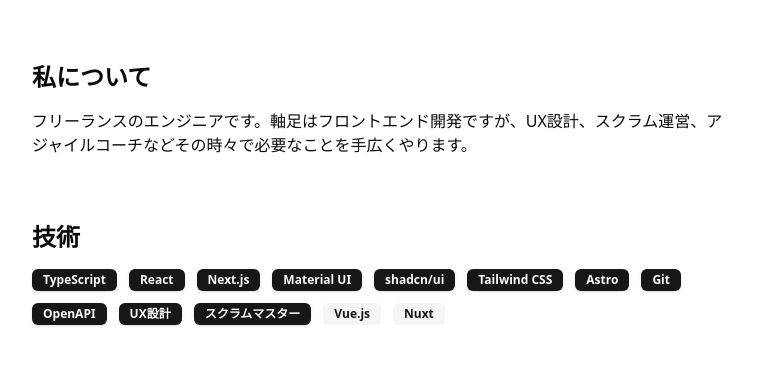
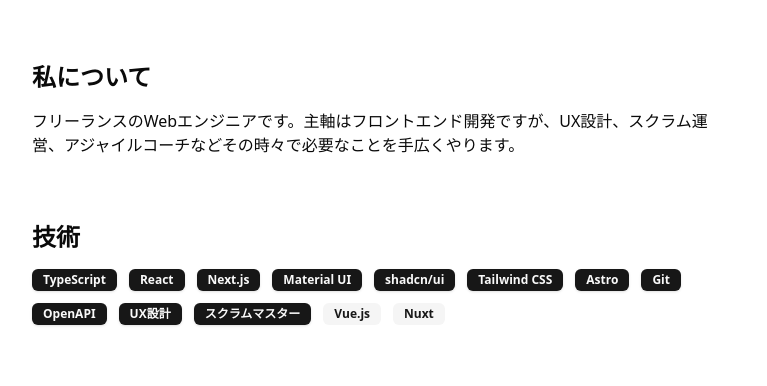
Before and after one commit to hikarock/hikarock.dev, an Astro site: page / in a window 1280 px wide. Shown: the part 143-529 px from the top of the page, without its empty margins (256-1023 px from the left). Built offline with nearby package versions, Linux system fonts and the light colour scheme; Astro itself is replaced by a stand-in of ours.

Commit message:
コンテンツ更新

```diff
--- a/src/pages/index.astro
+++ b/src/pages/index.astro
@@ -73,7 +73,7 @@ import {
       <div>
         <Heading level={2}>私について</Heading>
         <p class="leading-6">
-          フリーランスのエンジニアです。軸足はフロントエンド開発ですが、UX設計、スクラム運営、アジャイルコーチなどその時々で必要なことを手広くやります。
+          フリーランスのWebエンジニアです。主軸はフロントエンド開発ですが、UX設計、スクラム運営、アジャイルコーチなどその時々で必要なことを手広くやります。
         </p>
       </div>
 
@@ -282,6 +282,7 @@ import {
             <Link href="https://yamap.com/users/399643">登山</Link>
           </Badge>
           <Badge>マラソン</Badge>
+          <Badge>ちょうどいい居酒屋に行く</Badge>
           <Badge>プログラミング</Badge>
         </div>
       </div>
```
